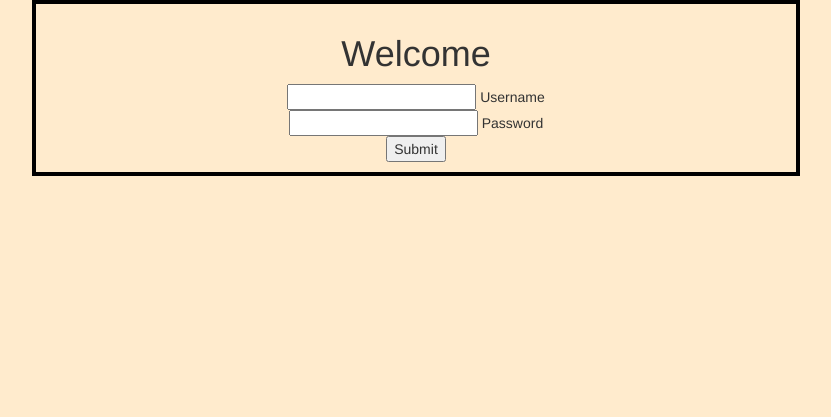
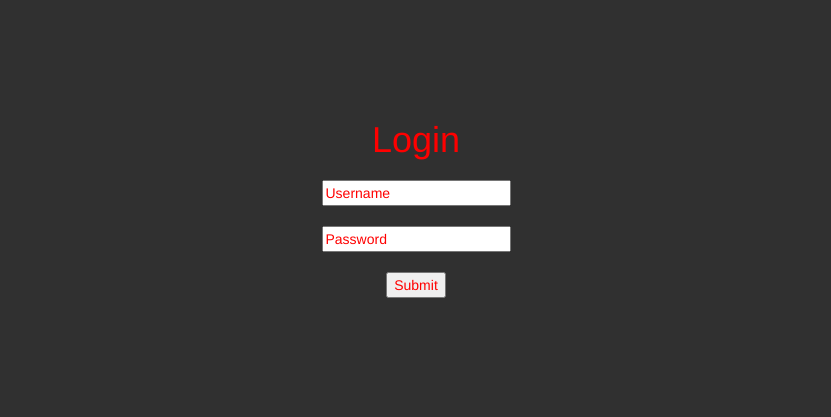
Before and after one commit to jjimenez98/stock-look, a Flask app: page / in a window 1280 px wide. Shown: the top 417 px of the page, without its empty margins (224-1055 px from the left). Run offline with Flask 2, Linux system fonts and the light colour scheme; data comes from the database, SQL or seed files in the repository; some libraries are stand-ins or nearby versions.

Commit message:
added login css

```diff
--- a/app.py
+++ b/app.py
@@ -23,13 +23,11 @@ def token_required(f):
     @wraps(f)
     def decorated(*args, **kwargs):
         token = request.args.get('token') #http://127.0.0.1:5000/token
-        # token = session.pop('token',none)
 
         print("token!!!!!!!!",token)
 
         if not token:
             return jsonify({'message' : 'Token is missing!'}), 401
-
         try:
             data = jwt.decode(token,app.config['SECRET_KEY'])
         except:
--- a/templates/index.html
+++ b/templates/index.html
@@ -1,21 +1,34 @@
 <!DOCTYPE html>
 <link rel="stylesheet" href="https://maxcdn.bootstrapcdn.com/bootstrap/3.3.7/css/bootstrap.min.css" integrity="sha384-BVYiiSIFeK1dGmJRAkycuHAHRg32OmUcww7on3RYdg4Va+PmSTsz/K68vbdEjh4u" crossorigin="anonymous"/>
+
 <html lang="en">
 <style>
     body{
-         background-color: blanchedalmond;
+         background-color: #303030;
+         padding:100px;
     }
     h1{
          text-align : center;
-
-    }
-    #table{
-        border: 4px solid  black;
-        width: 60%;
+         color: whitesmoke;
         padding: 10px;
         margin:auto;
         text-align: center;
 
+    }
+    .row{
+        color:red;
+        padding: 10px;
+        margin:auto;
+        text-align: center;
+
+    }
+    .text1{
+        text-align: center;
+        padding: 10px;
+        margin:auto;
+    }
+    ::placeholder{
+        color:red;
     }
 
 </style>
@@ -26,23 +39,23 @@
 </head>
 <body>
 
-    <div id = 'table' >
-        <h1 class >Welcome</h1>
+    <div class = 'row' id = 'table' >
+        <h1 class ='row' >
+            Login
+        </h1>
+        <div class='container-fluid'>
         <form action="/" method="POST">
-        <input type = "text" name = "username" id="username"> Username</input> <br>
-        <input type = "text" name = "password" id="password"> Password</input> <br>
+        <div class='text1 row'>
+        <input type= "text" name = "username" id="username" placeholder="Username"></input> <br>
+        </div>
+        <div class='text2 row'>
+        <input type = "text" name = "password" id="password" placeholder="Password"></input> <br>
+        </div>
+        <div class='text2 row'>
         <input type = "submit">
+        </div>
         </form>
+         </div>
     </div>
-     <!--
-    <div id = 'table' class="row">
-        {% for user in users %}
-        <tr>
-            <td>{{ user.username }}</td><br>
-        </tr>
-        {% endfor %}
-
-    </div>
-    !-->
 </body>
 </html>
```
